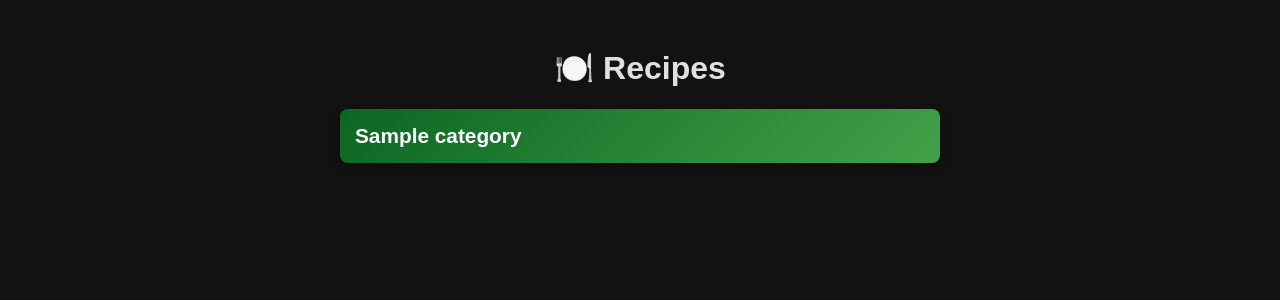
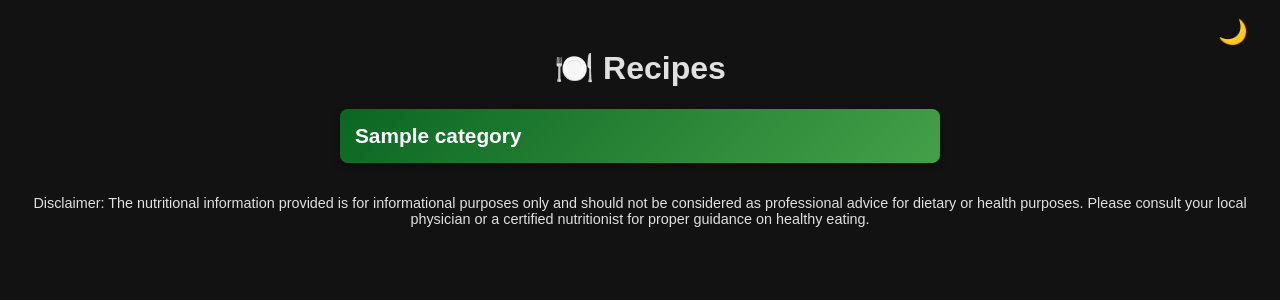
Before and after one commit to Wijnandvdm/nom-stats, a Python web app: template templates/index.html in a window 1280 px wide. Shown: the top 300 px of the page. Run offline with Jinja, Linux system fonts and the light colour scheme; the template is opened without the code that fills it: most values are stand-ins (such as "Sample title", 1, 10 or a date in 2020).

Commit message:
working categories

```diff
--- a/templates/index.html
+++ b/templates/index.html
@@ -5,64 +5,154 @@
     <meta name="viewport" content="width=device-width, initial-scale=1.0">
     <title>Recipe Categories</title>
     <style>
+        /* Root Variables for Light/Dark Mode */
+        :root {
+            --testing-color: #ff0000;
+            --primary-dark: #0B6623;
+            --primary-light: #45a049;
+            --bg-dark: #121212;
+            --bg-light: #f4f4f9;
+            --text-dark: #e0e0e0;
+            --text-light: #333;
+            --container-dark: #1f1f1f;
+            --container-light: white;
+            --border-light: #ccc;
+            --transition: 0.3s ease-in-out;
+        }
+
+        /* Base Styles */
         body {
             font-family: 'Arial', sans-serif;
-            background-color: #121212; /* Dark background */
-            color: #e0e0e0; /* Light text for contrast */
+            background-color: var(--bg-dark);
+            color: var(--text-dark);
             text-align: center;
             padding: 20px;
+            transition: background-color var(--transition), color var(--transition);
         }
+
         .accordion {
             width: 80%;
             max-width: 600px;
             margin: 20px auto;
         }
+
         .accordion-item {
-            background-color: #1f1f1f; /* Dark gray background for items */
+            background-color: var(--container-dark);
             border-radius: 8px;
             margin-bottom: 10px;
             overflow: hidden;
             box-shadow: 0 4px 8px rgba(0, 0, 0, 0.3);
-            transition: transform 0.3s ease-in-out;
+            transition: transform var(--transition);
         }
+
         .accordion-item:hover {
             transform: scale(1.02);
         }
+
         .accordion-header {
-            background: linear-gradient(135deg, #0B6623, #45a049); /* Dark green to light green gradient */
+            background: linear-gradient(135deg, var(--primary-dark), var(--primary-light));
             color: white;
             padding: 15px;
             cursor: pointer;
             font-size: 1.3rem;
             text-align: left;
             font-weight: bold;
-            transition: background 0.3s;
+            transition: background var(--transition);
         }
+
         .accordion-header:hover {
-            background: linear-gradient(135deg, #45a049, #0B6623); /* Light green to dark green gradient */
+            background: linear-gradient(135deg, var(--primary-light), var(--primary-dark));
         }
+
         .accordion-content {
             display: none;
             padding: 15px;
             text-align: left;
-            background-color: #222; /* Dark background for content */
-            border-top: 2px solid #45a049; /* Light green accent border */
+            background-color: #222;
+            border-top: 2px solid var(--primary-light);
         }
+
         .recipe-link {
             display: block;
             padding: 8px 0;
-            color: #e0e0e0; /* Light green for links */
+            color: #f4f4f9;
             text-decoration: none;
             font-size: 1.1rem;
-            transition: color 0.3s;
+            transition: color var(--transition);
         }
+
         .recipe-link:hover {
-            color: #45a049; /* Dark green on hover */
+            color: var(--primary-dark);
+        }
+
+        /* Light Mode */
+        body.light-mode {
+            background-color: var(--bg-light);
+            color: var(--text-light);
+        }
+
+        body.light-mode .accordion-item {
+            background-color: var(--container-light);
+            box-shadow: 0 2px 4px rgba(0, 0, 0, 0.1);
+        }
+
+        body.light-mode .accordion-content {
+            background-color: var(--container-light);
+            border-top: 2px solid var(--border-light);
+        }
+
+        body.light-mode .recipe-link {
+            color: var(--primary-dark);
+        }
+
+        body.light-mode .recipe-link:hover {
+            color: var(--primary-light);
+        }
+
+        .theme-toggle {
+            content: attr(data-tooltip);
+            position: fixed;
+            top: 10px;
+            right: 20px;
+            padding: 8px 12px;
+            font-size: 1.5rem;
+            border: none;
+            background: transparent;
+            cursor: pointer;
+            color: var(--text-dark);
+            transition: color var(--transition);
+        }
+        .theme-toggle::after {
+            content: attr(data-tooltip); /* Use the data-tooltip attribute as the text */
+            position: absolute;
+            top: 100%;
+            left: 0%;
+            transform: translateX(-50%);
+            background-color: #333;
+            color: #fff;
+            padding: 5px 10px;
+            border-radius: 4px;
+            font-size: 0.7rem;
+            white-space: nowrap;
+            opacity: 0;
+            pointer-events: none; /* Prevent interaction with the tooltip */
+            transition: opacity var(--transition) ease;
+            z-index: 1000; /* Ensure the tooltip appears above other content */
+        }
+        .theme-toggle:hover::after {
+            opacity: 1;
+        }
+        body.light-mode .theme-toggle {
+            color: var(--text-light);
         }
     </style>
 </head>
 <body>
-    <h1 style="color: #e0e0e0;">🍽️ Recipes</h1> <!-- Dark green header -->
+    <!-- Dark Mode Toggle Button -->
+    <button class="theme-toggle" onclick="toggleTheme()" data-tooltip="Light mode, really?">🌙</button>
+
+    <h1 style="color: var(--text-dark);">🍽️ Recipes</h1>
+
     <div class="accordion">
         {% for category, recipes in categories.items() %}
         <div class="accordion-item">
@@ -76,11 +166,45 @@
         {% endfor %}
     </div>
 
+    <!-- Disclaimer -->
+    <footer>
+        <p style="font-size: 0.9em; text-align: center; margin-top: 2rem;">
+            Disclaimer: The nutritional information provided is for informational purposes only and should not be considered as professional advice for dietary or health purposes. Please consult your local physician or a certified nutritionist for proper guidance on healthy eating.
+        </p>
+    </footer>
+
     <script>
         function toggleAccordion(element) {
             let content = element.nextElementSibling;
             content.style.display = (content.style.display === "block") ? "none" : "block";
         }
+
+        function toggleTheme() {
+            const body = document.body;
+            const toggleButton = document.querySelector('.theme-toggle');
+
+            body.classList.toggle('light-mode');
+
+            // Update button icon
+            if (body.classList.contains('light-mode')) {
+                toggleButton.textContent = '☀️';
+                localStorage.setItem('theme', 'light');
+                toggleButton.setAttribute('data-tooltip', 'Welcome back to civilization!');
+            } else {
+                toggleButton.textContent = '🌙';
+                localStorage.setItem('theme', 'dark');
+                toggleButton.setAttribute('data-tooltip', 'Light mode, really?');
+            }
+        }
+
+        // Load stored theme preference
+        (function() {
+            const savedTheme = localStorage.getItem('theme');
+            if (savedTheme === 'light') {
+                document.body.classList.add('light-mode');
+                document.querySelector('.theme-toggle').textContent = '☀️';
+            }
+        })();
     </script>
 </body>
 </html>
```
Also changed, not shown: generate_static_website.py (+24 -20 lines), templates/recipe_detail.html (+66 -9 lines).
